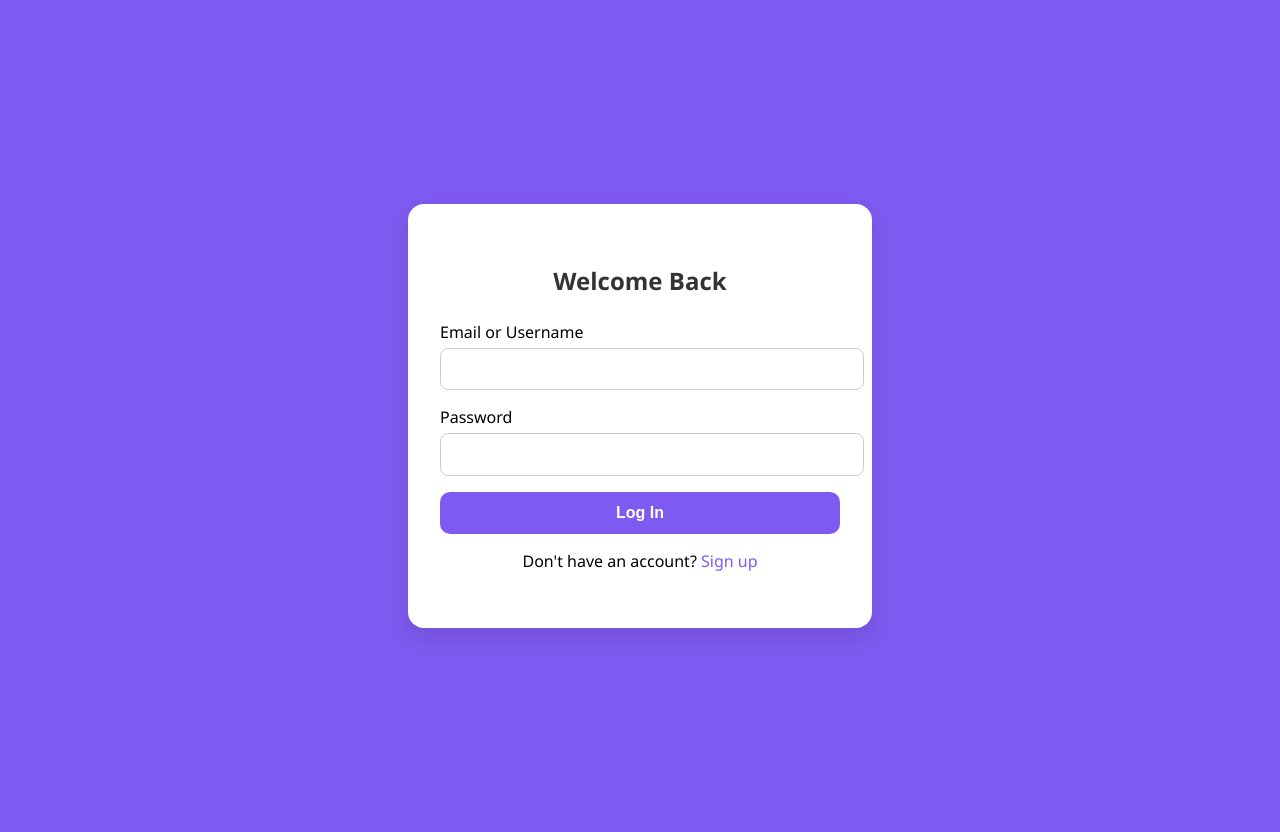
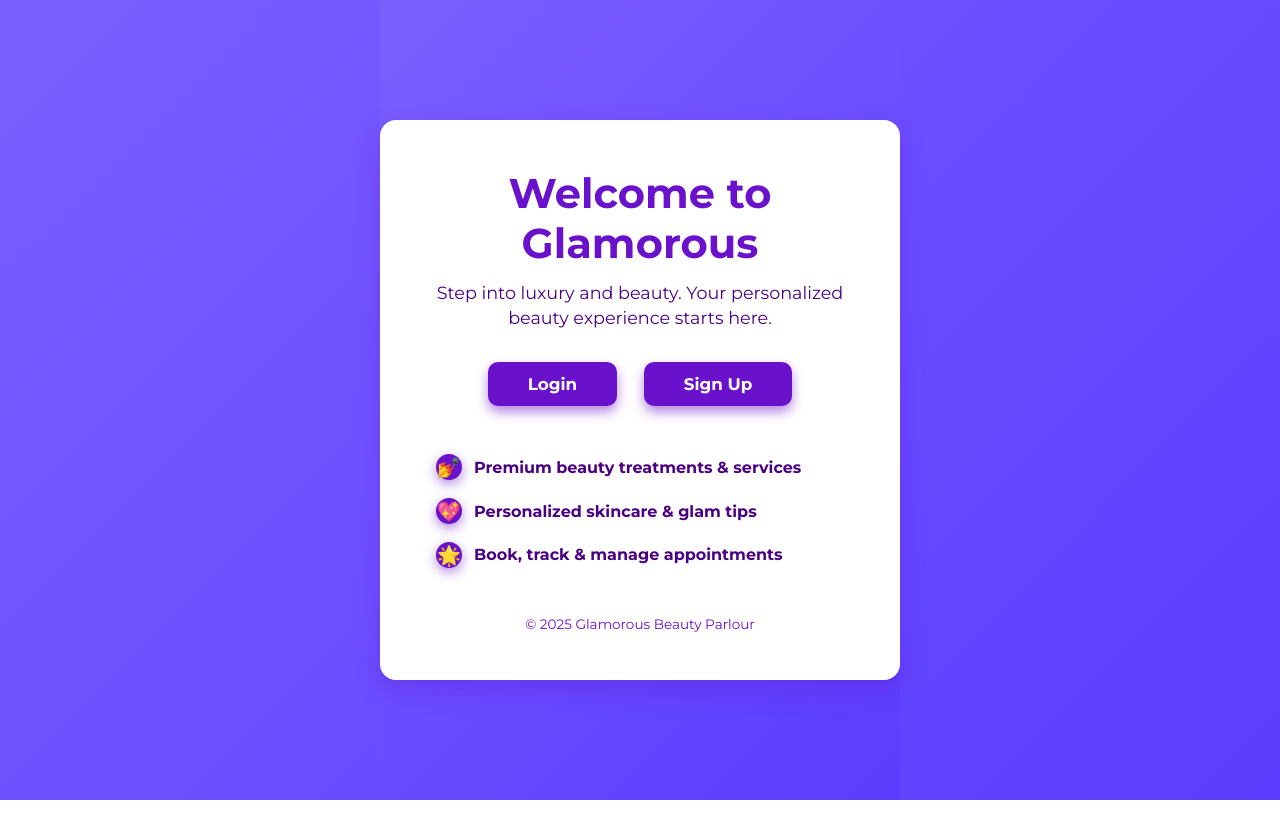
Before and after one commit to Hermela1001/web-capstone-project-beautyshop, a plain HTML site: page index.html in a window 1280 px wide. After the commit the page ends 800 px from the top, so only its background shows below. Drawn offline with Linux system fonts and the light colour scheme.

Commit message:
Add welcome page and shared styles for Glamorous

```diff
--- a/index.html
+++ b/index.html
@@ -1,107 +1,35 @@
 <!DOCTYPE html>
 <html lang="en">
 <head>
-  <meta charset="UTF-8">
-  <meta name="viewport" content="width=device-width, initial-scale=1">
-  <title>Login</title>
-  <link rel="stylesheet" href="css/style.css">
-  <style>
-    body {
-      margin: 0;
-      padding: 0;
-      background-color: #7f5af0;
-      font-family: "Segoe UI", Tahoma, Geneva, Verdana, sans-serif;
-    }
-
-    .fullscreen-container {
-      display: flex;
-      justify-content: center;
-      align-items: center;
-      height: 100vh;
-      padding: 1rem;
-    }
-
-    .form-card {
-      background-color: #fff;
-      border-radius: 16px;
-      padding: 2.5rem 2rem;
-      max-width: 400px;
-      width: 100%;
-      box-shadow: 0 10px 25px rgba(0, 0, 0, 0.1);
-    }
-
-    .form-card h2 {
-      margin-bottom: 1.5rem;
-      text-align: center;
-      color: #333;
-    }
-
-    .form-group {
-      margin-bottom: 1rem;
-    }
-
-    .form-group label {
-      display: block;
-      margin-bottom: 0.3rem;
-      font-weight: 500;
-    }
-
-    .form-group input {
-      width: 100%;
-      padding: 0.7rem;
-      border: 1px solid #ccc;
-      border-radius: 8px;
-      font-size: 1rem;
-    }
-
-    .btn {
-      display: block;
-      width: 100%;
-      background-color: #7f5af0;
-      color: white;
-      padding: 0.75rem;
-      border: none;
-      border-radius: 10px;
-      font-size: 1rem;
-      font-weight: bold;
-      cursor: pointer;
-      transition: background 0.3s ease;
-    }
-
-    .btn:hover {
-      background-color: #6c47e0;
-    }
-
-    .form-footer {
-      margin-top: 1rem;
-      text-align: center;
-    }
-
-    .form-footer a {
-      color: #7f5af0;
-      text-decoration: none;
-    }
-  </style>
+  <meta charset="UTF-8" />
+  <meta name="viewport" content="width=device-width, initial-scale=1.0"/>
+  <title>Welcome to Glamorous</title>
+  <link rel="stylesheet" href="styles.css" />
 </head>
 <body>
-  <div class="fullscreen-container">
-    <div class="form-card">
-      <h2>Welcome Back</h2>
-      <form>
-        <div class="form-group">
-          <label for="email">Email or Username</label>
-          <input type="text" id="email" name="email" required>
-        </div>
-        <div class="form-group">
-          <label for="password">Password</label>
-          <input type="password" id="password" name="password" required>
-        </div>
-        <button class="btn" type="submit">Log In</button>
-      </form>
-      <div class="form-footer">
-        <p>Don't have an account? <a href="signup.html">Sign up</a></p>
+  <div class="container">
+    <h1>Welcome to Glamorous</h1>
+    <p>Step into luxury and beauty. Your personalized beauty experience starts here.</p>
+
+    <a href="login.html" class="btn">Login</a>
+    <a href="signup.html" class="btn">Sign Up</a>
+
+    <div class="features">
+      <div class="feature-item">
+        <div class="feature-icon">💅</div>
+        Premium beauty treatments & services
+      </div>
+      <div class="feature-item">
+        <div class="feature-icon">💖</div>
+        Personalized skincare & glam tips
+      </div>
+      <div class="feature-item">
+        <div class="feature-icon">🌟</div>
+        Book, track & manage appointments
       </div>
     </div>
+
+    <footer>&copy; 2025 Glamorous Beauty Parlour</footer>
   </div>
 </body>
 </html>
--- a/styles.css
+++ b/styles.css
@@ -1,88 +1,130 @@
-/* Fullscreen login box */
-html, body {
-  height: 100%;
+@import url('https://fonts.googleapis.com/css2?family=Montserrat:wght@400;700&display=swap');
+
+* {
+  box-sizing: border-box;
   margin: 0;
   padding: 0;
-  font-family: 'Segoe UI', Tahoma, Geneva, Verdana, sans-serif;
-  background: linear-gradient(135deg, #6a0dad, #a66dd4);
-  color: #fff;
+  font-family: 'Montserrat', sans-serif;
 }
 
-/* Fullscreen container */
-.fullscreen-login {
+/* Background & layout */
+body, html {
   height: 100%;
-  width: 100%;
+  background: linear-gradient(135deg, #7b5fff 0%, #5a3dff 100%);
   display: flex;
-  flex-direction: column;
   justify-content: center;
-  padding: 40px 20px;
+  align-items: center;
+  color: #4b0082;
 }
 
-/* Form area takes full width */
-.form-wrapper {
-  max-width: 400px;
+/* Welcome page container (wider box) */
+.container {
+  max-width: 520px;
   width: 100%;
+  padding: 3rem 3.5rem;
+  border-radius: 16px;
+  background: #fff;
+  box-shadow: 0 10px 25px rgba(106, 17, 203, 0.3);
   margin: auto;
+  text-align: center;
 }
 
-/* Title */
-.login-title {
-  font-size: 32px;
+/* Login/Signup container (slightly narrower) */
+.login-container {
+  max-width: 420px;
+  width: 100%;
+  padding: 3rem 2.5rem;
+  border-radius: 16px;
+  background: #fff;
+  box-shadow: 0 10px 25px rgba(106, 17, 203, 0.3);
+  margin: auto;
   text-align: center;
-  margin-bottom: 32px;
 }
 
-/* Form styling */
-.login-form .form-group {
-  margin-bottom: 20px;
+/* Headings */
+h1 {
+  font-size: 2.6rem;
+  margin-bottom: 0.8rem;
+  font-weight: 700;
+  color: #6a11cb;
 }
 
-.login-form label {
-  display: block;
-  font-size: 14px;
-  margin-bottom: 8px;
+p {
+  font-size: 1.1rem;
+  margin-bottom: 2rem;
+  line-height: 1.4;
+  color: #4b0082;
 }
 
-.login-form input {
-  width: 100%;
-  padding: 14px;
-  border-radius: 8px;
-  border: none;
-  font-size: 16px;
+/* Buttons */
+.btn {
+  display: inline-block;
+  background: #6a11cb;
+  color: white;
+  font-weight: 700;
+  border-radius: 10px;
+  padding: 0.75rem 2.5rem;
+  margin: 0 0.7rem;
+  text-decoration: none;
+  font-size: 1.05rem;
+  box-shadow: 0 6px 12px rgba(106, 17, 203, 0.5);
+  transition: all 0.25s ease;
+  cursor: pointer;
 }
 
-.btn-primary {
-  display: inline-block;
-  padding: 10px 24px; /* Compact size, horizontal padding */
-  background: linear-gradient(135deg, #7b2cbf, #9d4edd);
-  color: white;
-  font-weight: 600;
-  font-size: 15px;
-  border: none;
-  border-radius: 6px;
-  cursor: pointer;
-  transition: all 0.3s ease;
-  box-shadow: 0 4px 10px rgba(157, 78, 221, 0.3);
-  margin: 0 auto;          /* Center horizontally */
-  display: block;          /* Allow auto margin to work */
+.btn:hover {
+  background: #541bbf;
+  box-shadow: 0 12px 24px rgba(84, 27, 191, 0.7);
+  transform: translateY(-3px);
 }
 
-.btn-primary:hover {
-  background: linear-gradient(135deg, #6a0dad, #8338ec);
-  box-shadow: 0 6px 18px rgba(130, 60, 230, 0.4);
-  transform: translateY(-1px);
+/* Feature list styling for welcome page (optional) */
+.features {
+  margin-top: 3rem;
+  text-align: left;
 }
 
-
-/* Sign up link */
-.signup-prompt {
-  text-align: center;
-  margin-top: 24px;
-  font-size: 14px;
-  color: #ffffffcc;
+.feature-item {
+  display: flex;
+  align-items: center;
+  margin-bottom: 1.1rem;
+  font-weight: 600;
+  font-size: 1rem;
+  color: #4b0082;
 }
 
-.signup-link {
-  color: #ffffff;
-  text-decoration: underline;
+.feature-icon {
+  background: #6a11cb;
+  color: white;
+  border-radius: 50%;
+  width: 26px;
+  height: 26px;
+  display: flex;
+  justify-content: center;
+  align-items: center;
+  margin-right: 12px;
+  font-weight: 700;
+  box-shadow: 0 4px 12px rgba(106, 17, 203, 0.5);
+  font-size: 1.2rem;
 }
+
+/* Footer */
+footer {
+  margin-top: 3rem;
+  font-size: 0.85rem;
+  color: #6a11cb;
+  text-align: center;
+}
+
+/* Responsive layout */
+@media (max-width: 480px) {
+  .container,
+  .login-container {
+    padding: 2rem 2rem;
+    max-width: 90vw;
+  }
+
+  h1 {
+    font-size: 2rem;
+  }
+}
```
